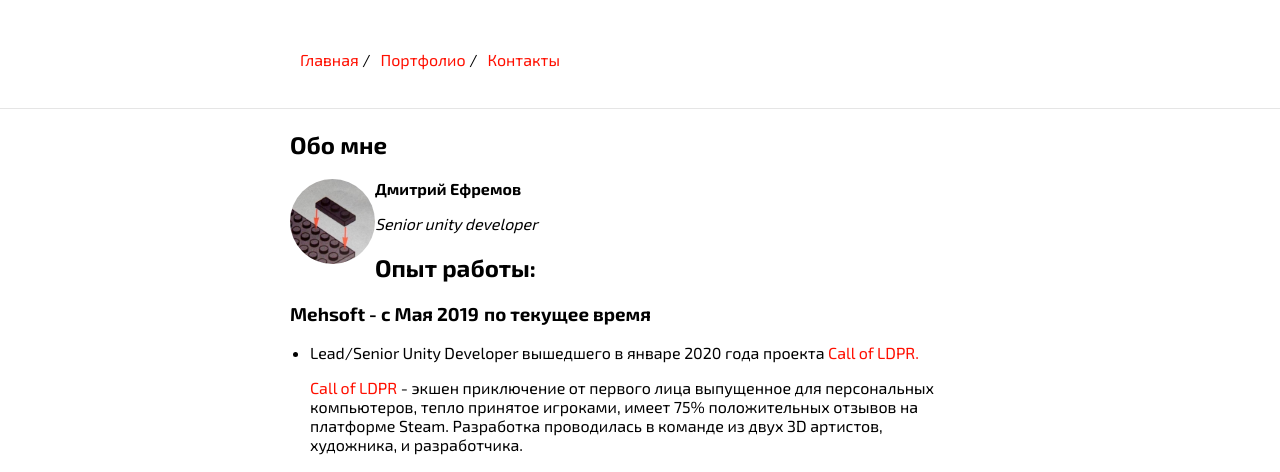
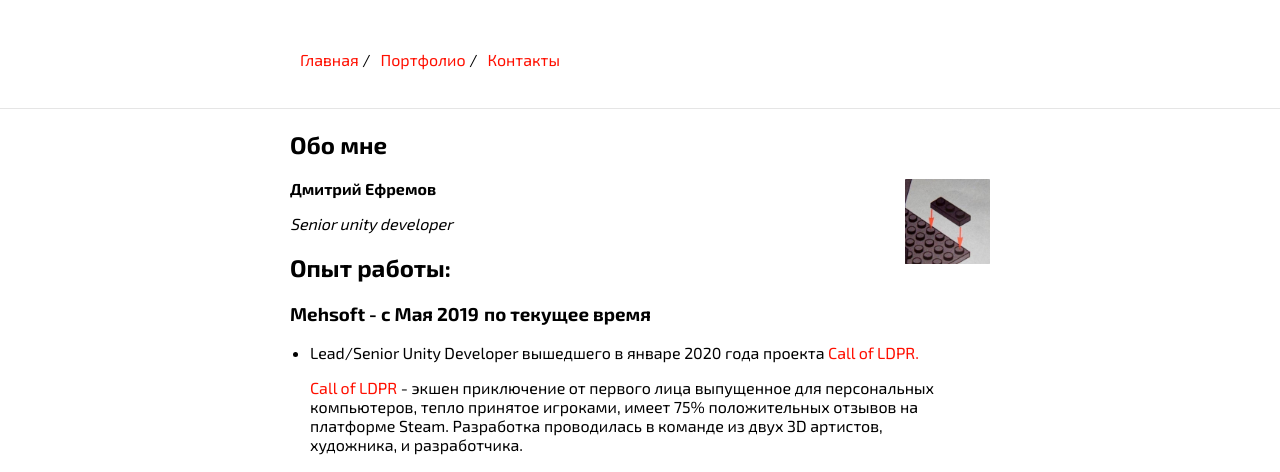
Before and after one commit to SwathingSoap/SwathingSoap.github.io, a Jekyll site: the page built from resume.md, in a window 1280 px wide. Shown: the top 472 px of the page. Built offline with Jekyll 4.4.1, drawn with Linux system fonts in a browser that asks for light colours; our own code applies the rules of GitHub Pages for plain Markdown files.

Commit message:
Update typography.scss

```diff
--- a/_sass/typography.scss
+++ b/_sass/typography.scss
@@ -40,9 +40,9 @@
         height: $image-size;
         width: $image-size;
         position: relative;
-        margin: 0 0 0 0;
-        float: left;
-        border-radius: 100%;
+        margin: 0 0 30px 0;
+        float: right;
+        border-radius: 1%;
         p & {
             padding: 0;
             margin: 0;
```
